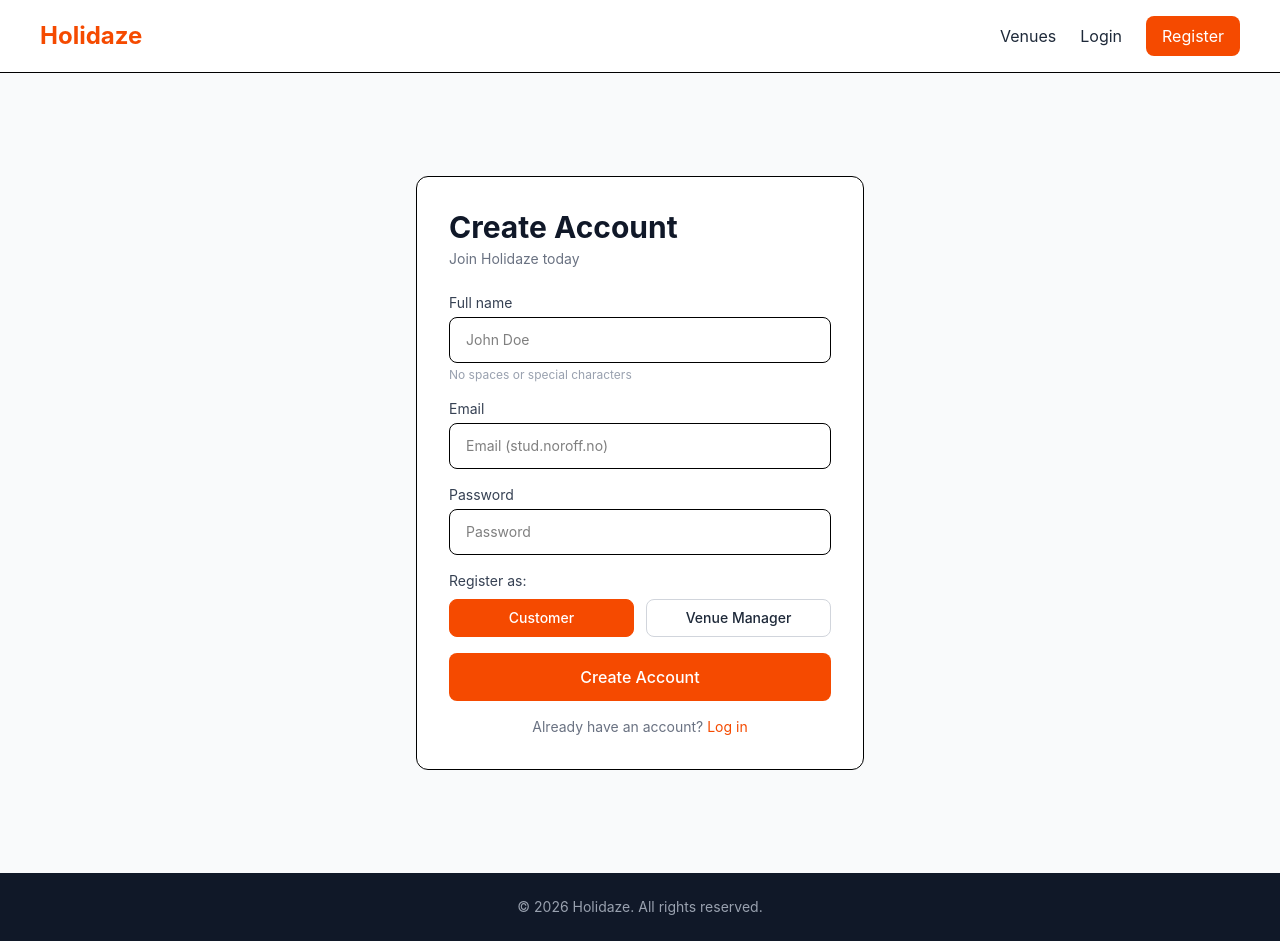
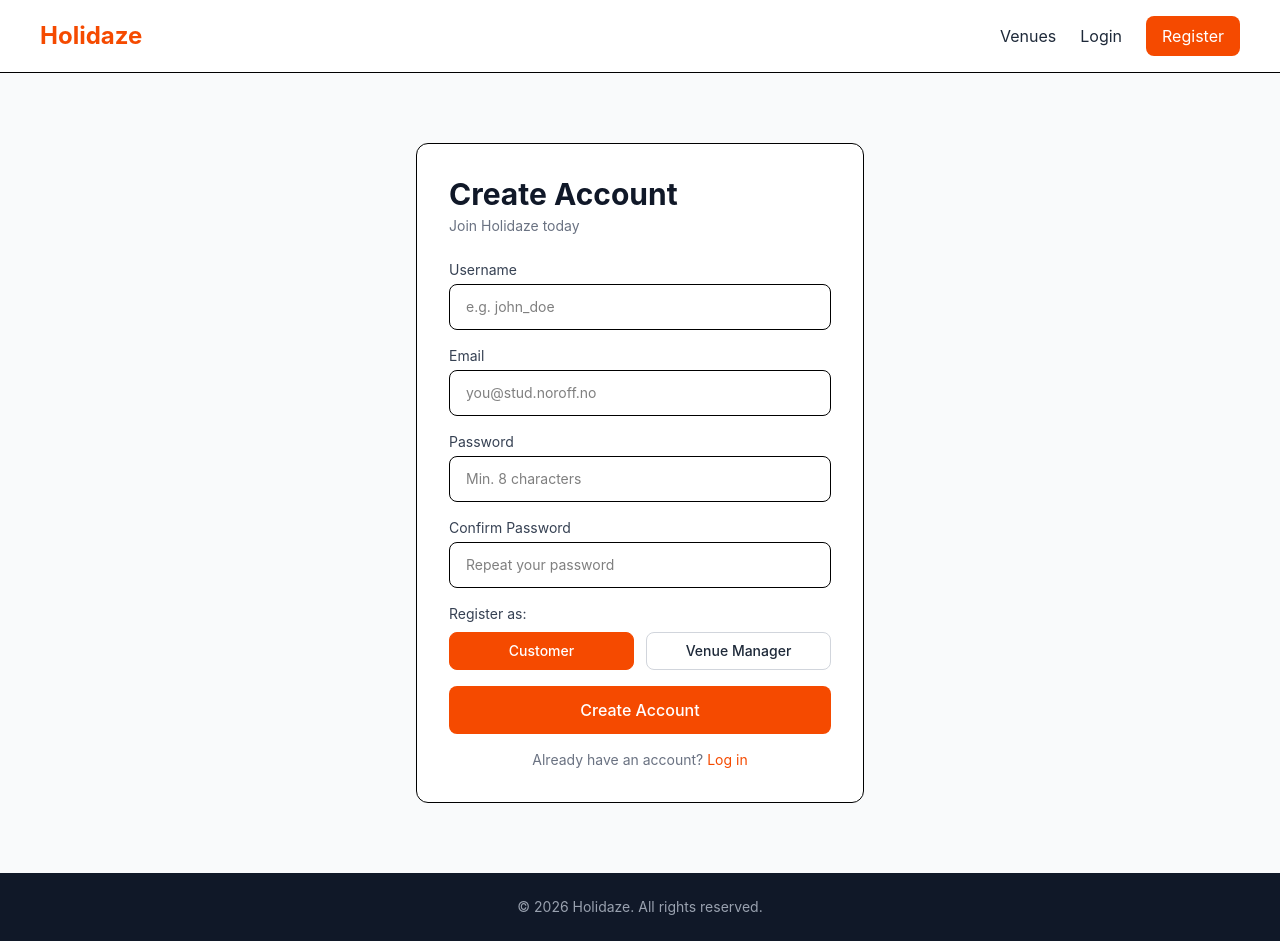
Before and after one commit to lacdart2/holidaze-pe2, a React (Vite) app: page /register in a window 1280 px wide. Built offline with nearby package versions, Linux system fonts and the light colour scheme; no server answers.

Commit message:
add form validation and confirm password to register page

```diff
--- a/src/pages/Register.tsx
+++ b/src/pages/Register.tsx
@@ -1,4 +1,4 @@
-import { useState } from "react";
+/* import { useState } from "react";
 import { Link, useNavigate } from "react-router-dom";
 import { register } from "../api/auth";
 import { useAuthStore } from "../store/authStore";
@@ -51,7 +51,6 @@ export default function Register() {
                 <p className="text-gray-500 text-sm mb-6">Join Holidaze today</p>
 
                 <form onSubmit={handleSubmit} className="flex flex-col gap-4">
-                    {/* name */}
                     <div className="flex flex-col gap-1">
                         <label className="text-sm text-gray-700">Full name</label>
                         <input
@@ -65,7 +64,6 @@ export default function Register() {
                         <p className="text-xs text-gray-400">No spaces or special characters</p>
                     </div>
 
-                    {/* email */}
                     <div className="flex flex-col gap-1">
                         <label className="text-sm text-gray-700">Email</label>
                         <input
@@ -77,7 +75,7 @@ export default function Register() {
                             required
                         />
                     </div>
-                    {/* password */}
+
                     <div className="flex flex-col gap-1">
                         <label className="text-sm text-gray-700">Password</label>
                         <input
@@ -89,7 +87,6 @@ export default function Register() {
                             required
                         />
                     </div>
-                    {/* role toggle */}
                     <div>
                         <p className="text-sm text-gray-700 mb-2">Register as:</p>
                         <div className="flex gap-3">
@@ -116,7 +113,6 @@ export default function Register() {
                         </div>
                     </div>
 
-                    {/* submit */}
                     <button
                         type="submit"
                         disabled={loading}
@@ -135,4 +131,150 @@ export default function Register() {
             </div>
         </div>
     );
+} */
+
+import { useState } from "react";
+import { Link, useNavigate } from "react-router-dom";
+import { register } from "../api/auth";
+import { useAuthStore } from "../store/authStore";
+import { registerSchema } from "../utils/validation";
+import toast from "react-hot-toast";
+
+export default function Register() {
+    const navigate = useNavigate();
+    const setUser = useAuthStore((s) => s.setUser);
+
+    const [name, setName] = useState("");
+    const [email, setEmail] = useState("");
+    const [password, setPassword] = useState("");
+    const [confirmPassword, setConfirmPassword] = useState("");
+    const [isManager, setIsManager] = useState(false);
+    const [loading, setLoading] = useState(false);
+    const [errors, setErrors] = useState<Record<string, string>>({});
+
+    async function handleSubmit(e: React.FormEvent) {
+        e.preventDefault();
+        setErrors({});
+
+        const result = registerSchema.safeParse({ name, email, password, confirmPassword });
+        if (!result.success) {
+            const fieldErrors: Record<string, string> = {};
+            result.error.issues.forEach((err) => {
+                if (err.path[0]) fieldErrors[String(err.path[0])] = err.message;
+            });
+            setErrors(fieldErrors);
+            return;
+        }
+
+        setLoading(true);
+        try {
+            const res = await register({ name, email, password, venueManager: isManager });
+            setUser({
+                name: res.data.name,
+                email: res.data.email,
+                accessToken: res.data.accessToken,
+                venueManager: res.data.venueManager,
+            });
+            toast.success("Account created!");
+            navigate(isManager ? "/manager" : "/dashboard");
+        } catch (err: unknown) {
+            toast.error(err instanceof Error ? err.message : "Registration failed");
+        } finally {
+            setLoading(false);
+        }
+    }
+
+    return (
+        <div className="flex justify-center items-center min-h-screen bg-gray-50">
+            <div className="bg-white border rounded-xl p-8 w-full max-w-md">
+                <h1 className="font-bold text-3xl text-gray-900 mb-1">Create Account</h1>
+                <p className="text-gray-500 text-sm mb-6">Join Holidaze today</p>
+
+                <form onSubmit={handleSubmit} className="flex flex-col gap-4" noValidate>
+                    <div className="flex flex-col gap-1">
+                        <label className="text-sm text-gray-700">Username</label>
+                        <input
+                            type="text"
+                            placeholder="e.g. john_doe"
+                            value={name}
+                            onChange={(e) => setName(e.target.value)}
+                            className="border rounded-lg px-4 py-3 text-sm outline-none focus:border-orange-500"
+                        />
+                        {errors.name && <p className="text-xs text-red-500">{errors.name}</p>}
+                    </div>
+
+                    <div className="flex flex-col gap-1">
+                        <label className="text-sm text-gray-700">Email</label>
+                        <input
+                            type="email"
+                            placeholder="you@stud.noroff.no"
+                            value={email}
+                            onChange={(e) => setEmail(e.target.value)}
+                            className="border rounded-lg px-4 py-3 text-sm outline-none focus:border-orange-500"
+                        />
+                        {errors.email && <p className="text-xs text-red-500">{errors.email}</p>}
+                    </div>
+
+                    <div className="flex flex-col gap-1">
+                        <label className="text-sm text-gray-700">Password</label>
+                        <input
+                            type="password"
+                            placeholder="Min. 8 characters"
+                            value={password}
+                            onChange={(e) => setPassword(e.target.value)}
+                            className="border rounded-lg px-4 py-3 text-sm outline-none focus:border-orange-500"
+                        />
+                        {errors.password && <p className="text-xs text-red-500">{errors.password}</p>}
+                    </div>
+
+                    <div className="flex flex-col gap-1">
+                        <label className="text-sm text-gray-700">Confirm Password</label>
+                        <input
+                            type="password"
+                            placeholder="Repeat your password"
+                            value={confirmPassword}
+                            onChange={(e) => setConfirmPassword(e.target.value)}
+                            className="border rounded-lg px-4 py-3 text-sm outline-none focus:border-orange-500"
+                        />
+                        {errors.confirmPassword && <p className="text-xs text-red-500">{errors.confirmPassword}</p>}
+                    </div>
+
+                    <div>
+                        <p className="text-sm text-gray-700 mb-2">Register as:</p>
+                        <div className="flex gap-3">
+                            <button
+                                type="button"
+                                onClick={() => setIsManager(false)}
+                                className={`flex-1 py-2 rounded-lg text-sm font-medium border cursor-pointer transition-colors duration-200 ${!isManager ? "bg-orange-600 text-white border-orange-600" : "bg-white text-gray-800 border-gray-300"
+                                    }`}
+                            >
+                                Customer
+                            </button>
+                            <button
+                                type="button"
+                                onClick={() => setIsManager(true)}
+                                className={`flex-1 py-2 rounded-lg text-sm font-medium border cursor-pointer transition-colors duration-200 ${isManager ? "bg-orange-600 text-white border-orange-600" : "bg-white text-gray-800 border-gray-300"
+                                    }`}
+                            >
+                                Venue Manager
+                            </button>
+                        </div>
+                    </div>
+
+                    <button
+                        type="submit"
+                        disabled={loading}
+                        className="flex justify-center bg-orange-600 text-white py-3 rounded-lg hover:bg-orange-700 font-medium cursor-pointer transition-colors duration-200"
+                    >
+                        {loading ? "Creating account..." : "Create Account"}
+                    </button>
+                </form>
+
+                <p className="text-sm text-gray-500 mt-4 text-center">
+                    Already have an account?{" "}
+                    <Link to="/login" className="text-orange-600 hover:underline">Log in</Link>
+                </p>
+            </div>
+        </div>
+    );
 }
```
